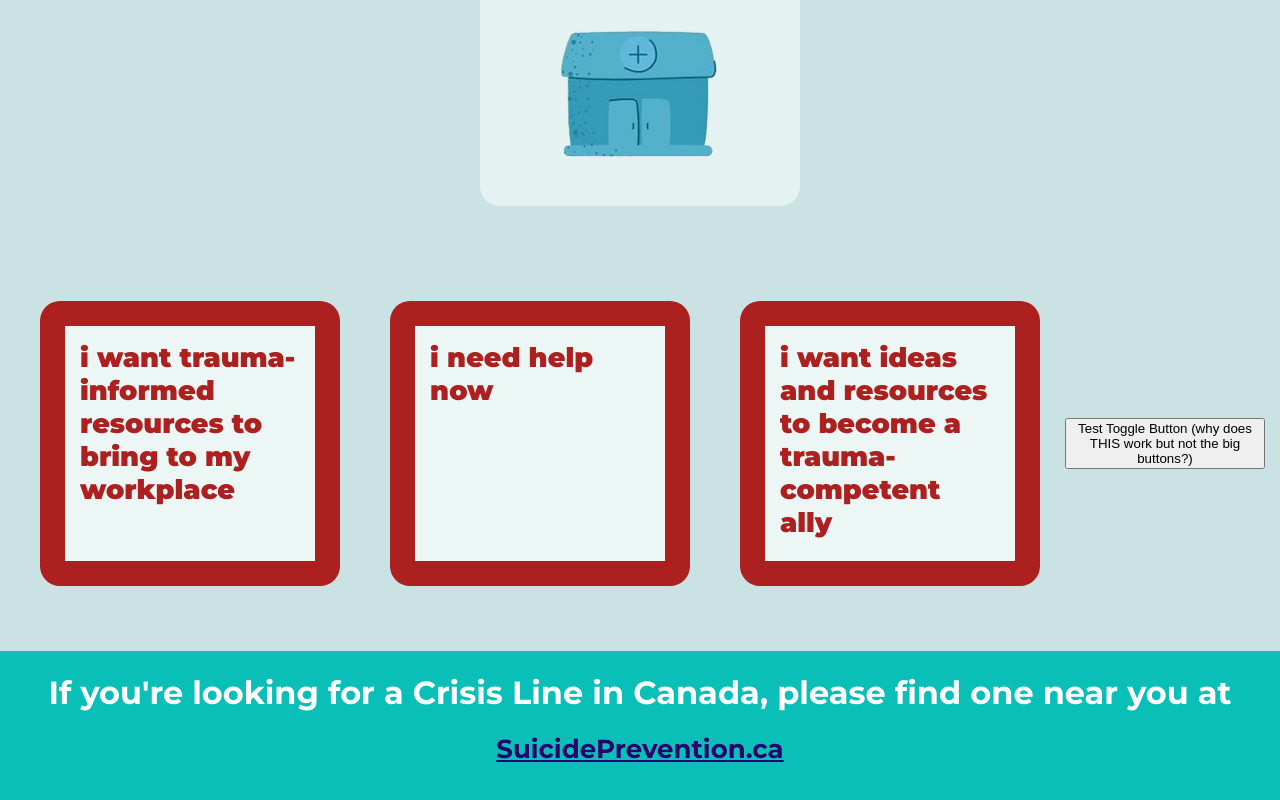
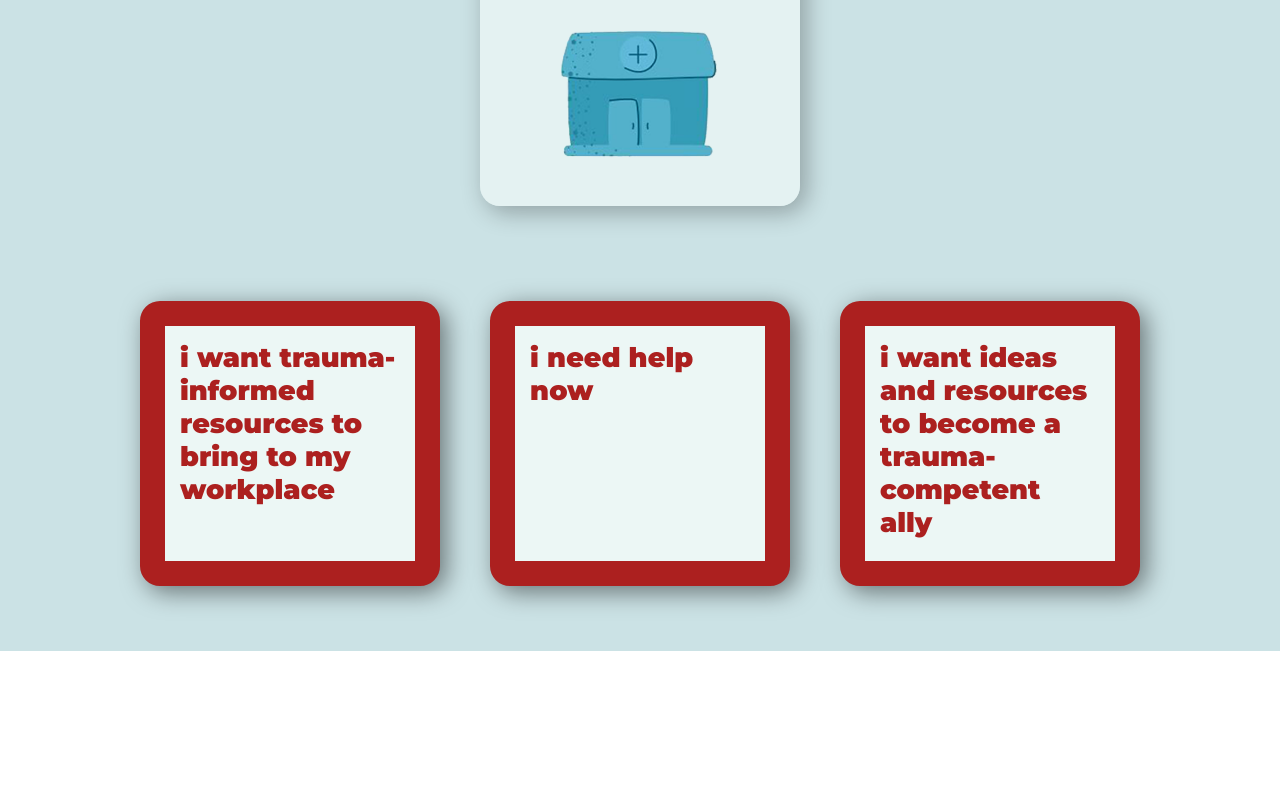
Before and after one commit to CBarrettiSigal/together-vs-virus-trauma-informed-care, a React (Create React App) app in the folder allyship-app/: page / in a window 1280 px wide. Shown: the part 236-1036 px from the top of the page. After the commit the page ends 887 px from the top, so only its background shows below. Built offline with nearby package versions, Linux system fonts and the light colour scheme.

Commit message:
styling edits, inline styling not sucessful for making middle button's font bigger

```diff
--- a/allyship-app/src/App.css
+++ b/allyship-app/src/App.css
@@ -19,7 +19,6 @@
   align-items: center;
   background-color: transparent;
   color: #25046D;
-  /*color: rgb(260, 260, 260);*/
   display: flex;
   flex-flow: column;
   font-size: calc(8px + 2vmin);
@@ -30,11 +29,12 @@
 }
 
 .App-header img {
+  box-shadow: 6px 6px 24px rgba(8, 8, 8, 0.3);
   margin-bottom: 30px;
 }
 
 .App-link {
   color: #25046D;
-  font-size: calc(10px + 2vmin);
+  font-size: calc(20px + 2vmin);
   font-weight: bold;
 }
--- a/allyship-app/src/App.js
+++ b/allyship-app/src/App.js
@@ -11,7 +11,7 @@ class App extends Component {
       { id: 2, text: 'i need help now' },
       { id: 3, text: 'i want ideas and resources to become a trauma-competent ally' }
     ],
-    showCrisisNumber: true
+    showCrisisNumber: false
   }
 
   toggleCrisisNumberHandler = () => {
@@ -32,16 +32,18 @@ class App extends Component {
         <div className={classes.OptionContainer}>
         <Option
           text={this.state.buttons[0].text}
-          key={this.state.buttons[0].id}
-        /><Option
+          key={this.state.buttons[0].id}/>
+        <Option
+          style={{
+            color: 'purple',
+            fontSize: '30px'
+          }}
           text={this.state.buttons[1].text}
           key={this.state.buttons[1].id}
-          clicked={this.toggleCrisisNumberHandler}
-        /><Option
+          clicked={this.toggleCrisisNumberHandler}/>
+        <Option
           text={this.state.buttons[2].text}
-          key={this.state.buttons[2].id}
-        />
-          <button onClick={this.toggleCrisisNumberHandler}>Test Toggle Button (why does THIS work but not the big buttons?)</button>
+          key={this.state.buttons[2].id}/>
         </div>
           {this.state.showCrisisNumber ? (
             <CrisisNumber
--- a/allyship-app/src/components/CrisisNumber/CrisisNumber.js
+++ b/allyship-app/src/components/CrisisNumber/CrisisNumber.js
@@ -13,6 +13,9 @@ const CrisisNumber = (props) => {
       target="_blank"
       rel="noopener noreferrer">SuicidePrevention.ca
     </a>
+    <h3>
+      If you're wondering whether or not to call, PLEASE CALL. They are not just a Suicide Resource.
+    </h3>
     </div>
   )
 };
--- a/allyship-app/src/components/CrisisNumber/CrisisNumber.module.css
+++ b/allyship-app/src/components/CrisisNumber/CrisisNumber.module.css
@@ -1,7 +1,15 @@
 .CrisisNumber {
   background-color: #0bbfb9;
+  box-shadow: inset 0px 0px 33px rgba(24, 24, 24, 0.5);
   color: rgb(260, 260, 260);
   min-height: 350px;
+  padding-top: 60px;
   text-align: center;
   width: 100%;
 }
+
+.CrisisNumber h3 {
+  font-size: calc(6px + 2vmin);
+  font-weight: lighter;
+  padding-top: 16px;
+}
--- a/allyship-app/src/components/Option/Option.module.css
+++ b/allyship-app/src/components/Option/Option.module.css
@@ -2,6 +2,7 @@
   background-color: rgb(236, 247, 245);
   border: 25px solid rgb(172, 32, 31);
   border-radius: 20px;
+  box-shadow: 6px 6px 24px rgba(8, 8, 8, 0.5);
   box-sizing: border-box;
   color: rgb(172, 32, 31);
   font-size: calc(15px + 1.5vmin);
```
